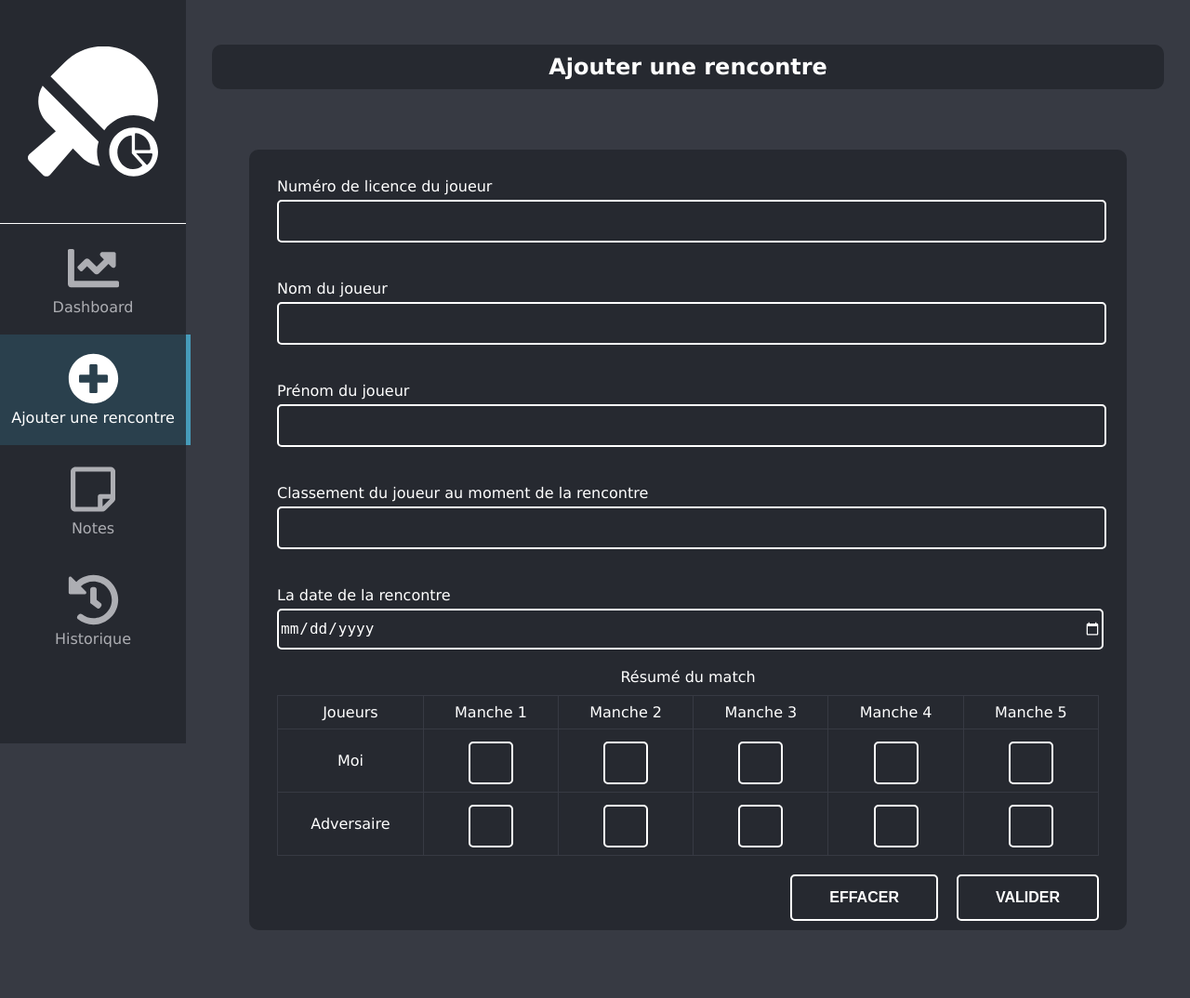
After one commit to Jonathan-Jusseaume/ping_tracker, a Django app: page /match in a window 1280 px wide. The commit adds this page. Shown: the whole page at 93% size. Run offline with Django 4.2, Linux system fonts and the light colour scheme; data that the repository does not hold is empty; some libraries are stand-ins or nearby versions.

Commit message:
05/01 Jonathan: Création du formulaire de création d'un match

```diff
--- a/ping/models.py
+++ b/ping/models.py
@@ -5,6 +5,7 @@
 #   * Make sure each ForeignKey and OneToOneField has `on_delete` set to the desired behavior
 #   * Remove `managed = False` lines if you wish to allow Django to create, modify, and delete the table
 # Feel free to rename the models, but don't rename db_table values or field names.
+import json
 from datetime import date
 from enum import Enum
 
@@ -25,6 +26,10 @@ class Opponent(models.Model):
     id = models.CharField(primary_key=True, max_length=7, db_column='opp_id')
     last_name = models.CharField(max_length=50, db_column='opp_last_name')
     first_name = models.CharField(max_length=50, db_column='opp_first_name')
+
+    def toJSON(self):
+        return json.dumps(self, default=lambda o: o.__dict__,
+                          sort_keys=True, indent=4)
 
     class Meta:
         managed = False
--- a/ping/static/js/notes.js
+++ b/ping/static/js/notes.js
@@ -5,7 +5,6 @@ let crsfToken;
 function init() {
     crsfToken = document.getElementById('form-container').innerHTML;
     document.getElementById('add').addEventListener("click", addForm);
-
 }
 
 function addForm() {
--- a/ping/static/styles/main.css
+++ b/ping/static/styles/main.css
@@ -261,24 +261,36 @@ input[type=reset]:hover {
     width: 100%;
 }
 
-#form-container textarea {
+#form-container textarea, #form-container input[type=number], #form-container input[type=text],
+#form-container input[type=date] {
+    font-size: 16px;
     width: 100%;
-    min-height: 140px;
     margin-top: 5px;
     background: var(--main-color);
     border: 2px solid var(--font-color);
     border-radius: 5px;
     color: var(--font-color);
+}
+
+#form-container input[type=number], #form-container input[type=text], #form-container input[type=date] {
+    min-height: 40px;
+}
+
+#form-container textarea {
+    min-height: 140px;
     resize: none;
-    font-size: 16px;
 }
 
 #form-container .error-form {
     border-color: var(--font-color-lose) !important;
 }
 
+.form-group span,
+.form-group label {
+    float: left;
+}
+
 .form-group .error {
-    float: left;
     font-style: italic;
     color: var(--font-color-lose);
     font-weight: 500;
@@ -288,7 +300,7 @@ input[type=reset]:hover {
     display: none;
 }
 
-#form-container textarea:focus {
+#form-container textarea:focus, #form-container input[type=number]:focus, #form-container input[type=text]:focus {
     outline: none !important;
     border-color: var(--font-color-win) !important;
 }
@@ -300,8 +312,29 @@ input[type=reset]:hover {
 #form-container .actions {
     display: flex;
     flex-direction: row;
-    gap: 12px;
-    justify-content: center;
+    gap: 20px;
+    justify-content: right;
+    margin-top: 20px;
+}
+
+input::-webkit-outer-spin-button,
+input::-webkit-inner-spin-button {
+    /* display: none; <- Crashes Chrome on hover */
+    -webkit-appearance: none;
+    margin: 0; /* <-- Apparently some margin are still there even though it's hidden */
+}
+
+input[type=number] {
+    -moz-appearance: textfield; /* Firefox */
+}
+
+#form-container table input[type=number] {
+    max-width: 40px;
+    text-align: center;
+}
+
+#form-container table {
+    width: 100%;
 }
 
 @media screen and (max-width: 1100px) {
@@ -321,8 +354,16 @@ input[type=reset]:hover {
     }
 }
 
-@media screen and (max-width: 630px) {
+@media screen and (max-width: 700px) {
     .card-body {
         padding: 20px 0px;
     }
+
+    .actions {
+        flex-direction: column !important;
+    }
 }
+
+::-webkit-calendar-picker-indicator {
+    filter: invert(1);
+}
--- /dev/null
+++ b/ping/templates/add-match/add-match.html
@@ -0,0 +1,124 @@
+{% extends "main.html" %}
+{% load static %}
+{% load ping_pipe %}
+{% block content %}
+    <section class="card notes-container">
+        <h1 class="card-title">Ajouter une rencontre</h1>
+        <section class="card-body">
+            <form id="form-container" class="active-form" onsubmit="return checkForm()" method="post"
+                  action="add-match">
+                {% csrf_token %}
+                <div class="form-group">
+                    <label for="id_license">Numéro de licence du joueur</label>
+                    <span class="error hidden">Le numéro de licence contient 7 chiffres</span>
+                    <input type="number" autocomplete="off" id="id_license"
+                           name="id_license"/>
+                </div>
+                <div class="form-group">
+                    <label for="last_name">Nom du joueur</label>
+                    <span class="error hidden">Le nom doit être compris entre 1 et 50 caractères</span>
+                    <input type="text" maxlength="50" autocomplete="off" id="last_name"
+                           onkeyup="search()"
+                           name="last_name"/>
+                </div>
+                <div class="form-group">
+                    <label for="first_name">Prénom du joueur</label>
+                    <span class="error hidden">Le prénom doit être compris entre 1 et 50 caractères</span>
+                    <input type="text" maxlength="50" autocomplete="off" id="first_name"
+                           name="first_name"/>
+                </div>
+                <div class="form-group">
+                    <label for="rank">Classement du joueur au moment de la rencontre</label>
+                    <span class="error hidden">Le classement du joueur doit être compris entre 500 et 4000</span>
+                    <input type="number" autocomplete="off"
+                           id="rank"
+                           name="rank"/>
+                </div>
+                <div class="form-group">
+                    <label for="date">La date de la rencontre</label>
+                    <span class="error hidden">La date ne peut pas être dans le futur</span>
+                    <input type="date" autocomplete="off"
+                           id="date"
+                           name="date"/>
+                </div>
+                <div class="match">
+                    <table class="results">
+                        <caption>Résumé du match</caption>
+                        <thead>
+                        <tr>
+                            <th id="players">Joueurs</th>
+                            <th>Manche 1</th>
+                            <th>Manche 2</th>
+                            <th>Manche 3</th>
+                            <th>Manche 4</th>
+                            <th>Manche 5</th>
+                        </tr>
+                        </thead>
+                        <tbody>
+                        <tr>
+                            <td class="joueur">
+                                Moi
+                            </td>
+                            <td class="round">
+                                <input type="number" id="user_1"/>
+                            </td>
+                            <td class="round">
+                                <input type="number" id="user_2"/>
+                            </td>
+
+                            <td class="round">
+                                <input type="number" id="user_3"/>
+                            </td>
+                            <td class="round">
+                                <input type="number" id="user_4"/>
+                            </td>
+                            <td class="round">
+                                <input type="number" id="user_5"/>
+                            </td>
+                        </tr>
+                        <tr>
+                            <td class="joueur">
+                                Adversaire
+                            </td>
+                            <td class="round">
+                                <input type="number" id="opponent_1"/>
+                            </td>
+                            <td class="round">
+                                <input type="number" id="opponent_2"/>
+                            </td>
+
+                            <td class="round">
+                                <input type="number" id="opponent_3"/>
+                            </td>
+                            <td class="round">
+                                <input type="number" id="opponent_4"/>
+                            </td>
+                            <td class="round">
+                                <input type="number" id="opponent_5"/>
+                            </td>
+                        </tr>
+                        </tbody>
+                    </table>
+                </div>
+                <div class="actions">
+                    <input type="reset" value="EFFACER"/>
+                    <input type="submit" value="VALIDER"/>
+                </div>
+            </form>
+        </section>
+    </section>
+    <script>
+        let opponents = {{ opponents | js }};
+        console.log(opponents);
+
+        function search() {
+            console.log(document.getElementById('last_name').value);
+            const searchOpponent = opponents.find(opponent => opponent.last_name.toLowerCase() === document.getElementById('last_name').value.toLowerCase());
+            if (searchOpponent) {
+                document.getElementById('first_name').value = searchOpponent.first_name;
+                console.log(searchOpponent.id);
+                document.getElementById('id_license').setAttribute('value', searchOpponent.id);
+            }
+        }
+    </script>
+{% endblock %}
--- a/ping/templates/main.html
+++ b/ping/templates/main.html
@@ -22,7 +22,7 @@
         </svg>
         <span>Dashboard</span>
     </a>
-    <a href="add-match" class="link">
+    <a href="match" class="link">
         <svg aria-hidden="true" focusable="false" data-prefix="fas" data-icon="plus-circle"
              class="svg-inline--fa fa-plus-circle fa-w-16" role="img" xmlns="http://www.w3.org/2000/svg"
              viewBox="0 0 512 512">
--- a/ping/templatetags/ping_pipe.py
+++ b/ping/templatetags/ping_pipe.py
@@ -19,6 +19,10 @@ def opponent_details(opponent):
     return format_html('{} {}', opponent.last_name.upper(), opponent.first_name.capitalize())
 
 
+def obj_dict(obj):
+    return obj.__dict__
+
+
 @register.filter(is_safe=True)
 def js(obj):
-    return mark_safe(json.dumps(obj))
+    return mark_safe(json.dumps(obj, default=obj_dict))
--- a/ping/views.py
+++ b/ping/views.py
@@ -1,7 +1,7 @@
 from django.shortcuts import redirect, render
 
 # Create your views here.
-from ping.models import Match, Note, Set
+from ping.models import Match, Note, Opponent, Set
 
 
 def main(request):
@@ -19,6 +19,10 @@ def history(request):
     return render(request, "history/history.html", {"matchs": Match.get_matchs_of_user(request.user)})
 
 
+def match(request):
+    return render(request, "add-match/add-match.html", {"opponents": list(Opponent.objects.all())})
+
+
 def add_notes(request):
     if request.method == 'POST':
         note = request.POST.get('note')
--- a/ping_tracker/urls.py
+++ b/ping_tracker/urls.py
@@ -22,6 +22,7 @@ urlpatterns = [
     path('admin/', admin.site.urls),
     path('dashboard', ping.views.main),
     path('notes', ping.views.notes),
+    path('match', ping.views.match),
     path('add-notes', ping.views.add_notes),
     path('historique', ping.views.history),
 ]
```
